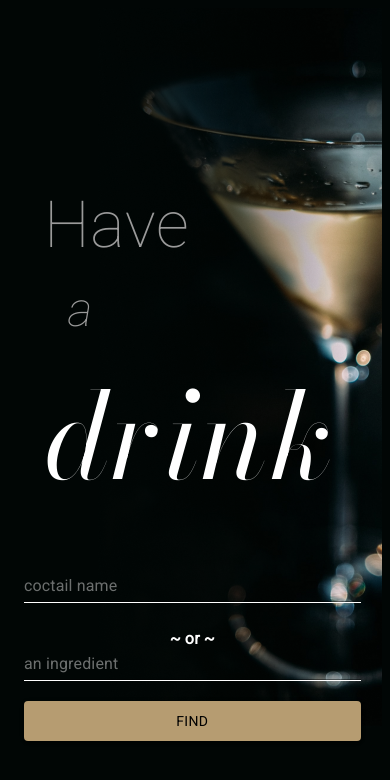
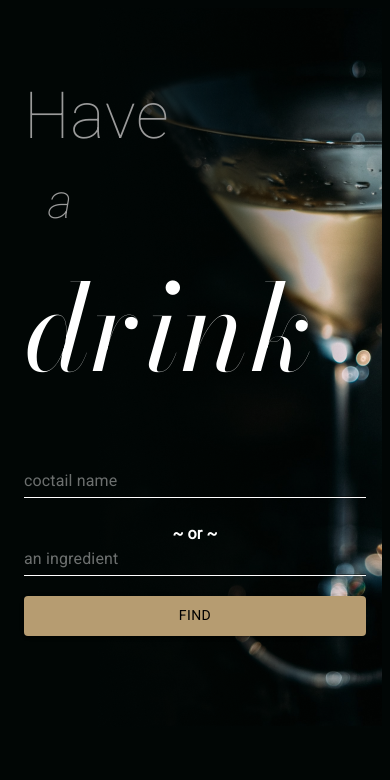
Before and after one commit to marcushu/Coctails, a React (Create React App) app: page / in a window 390 px wide. Shown: the top 780 px of the page. Built offline with nearby package versions, Linux system fonts and the light colour scheme.

Commit message:
adjusted positioning on mobile with keyboard shown

```diff
--- a/src/App.tsx
+++ b/src/App.tsx
@@ -39,7 +39,8 @@ function App() {
         backgroundImage: `url(${martiniImg})`, minHeight: '100vh', backgroundRepeat: 'no-repeat',
         backgroundSize: { xs: 'unset', md: 'contain' }, backgroundPosition: 'top', position: 'relative'
       }}>
-      <Box position='absolute' top='20%' marginLeft={['20px', '80px']}>
+      <Box width='100%'>
+        <Box marginLeft={['0px', '80px']} paddingTop={['60px', '20%']}>
           <Typography fontSize='65px' sx={{ color: '#9A9A9A' }} fontWeight='lighter'>
             Have
           </Typography>
@@ -50,11 +51,13 @@ function App() {
             drink
           </Typography>
         </Box>
-      <Box position='absolute' top={['67%', '90%']} width='90%' pb={5}>
+        <Box width='100%'
+          sx={{ marginTop: '50px', position: ['unset', 'absolute'], bottom: ['unset', '10px'] }}>
           <SearchForm callback={callSearch} />
           {badSearchTearm.length
             ? <NullCoctail searchString={badSearchTearm} />
             : <SearchResults coctails={searchResults} />}
+        </Box>
       </Box>
     </Container>
   );
```
Lines whose indentation alone changed are shown as unchanged.
